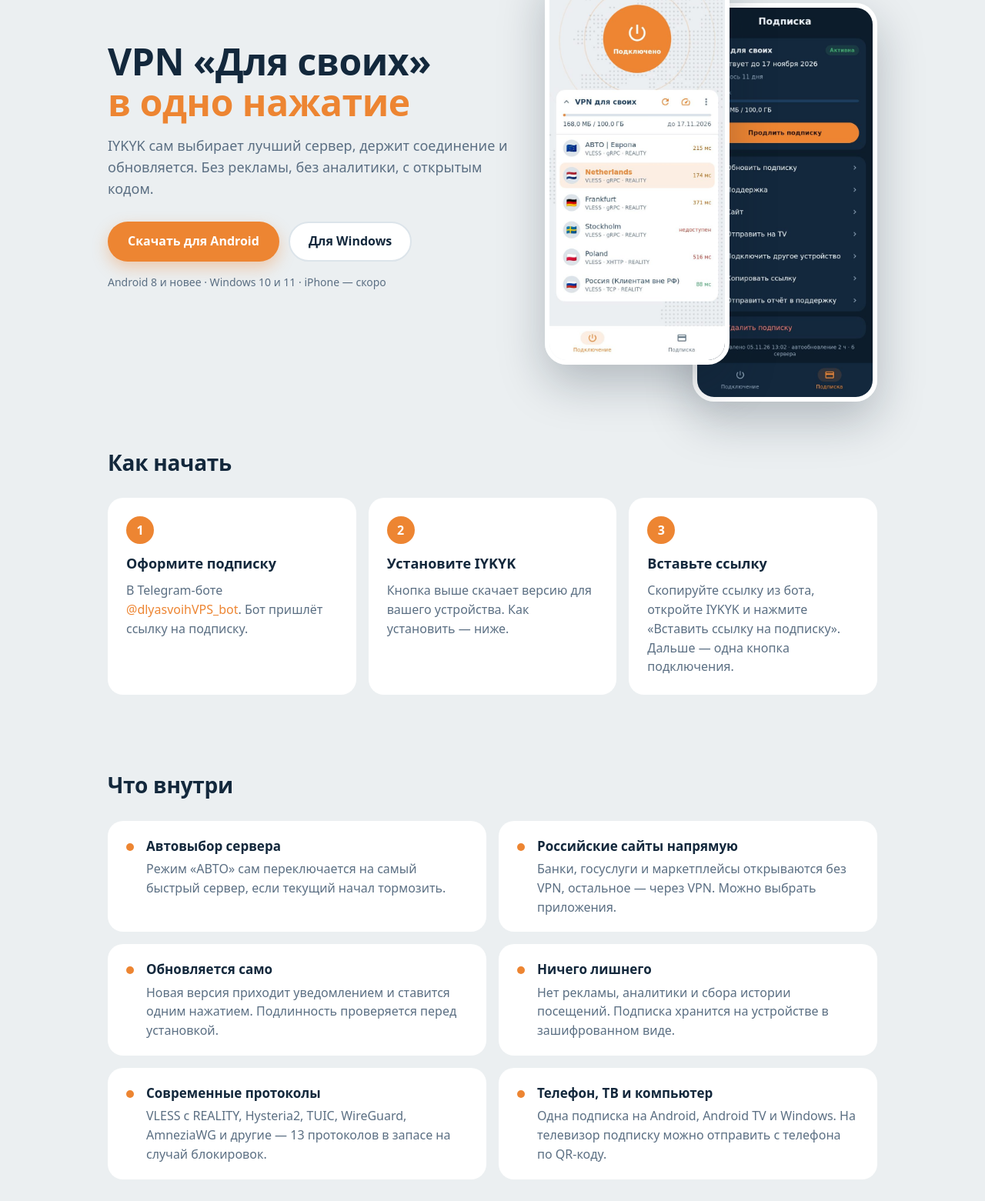
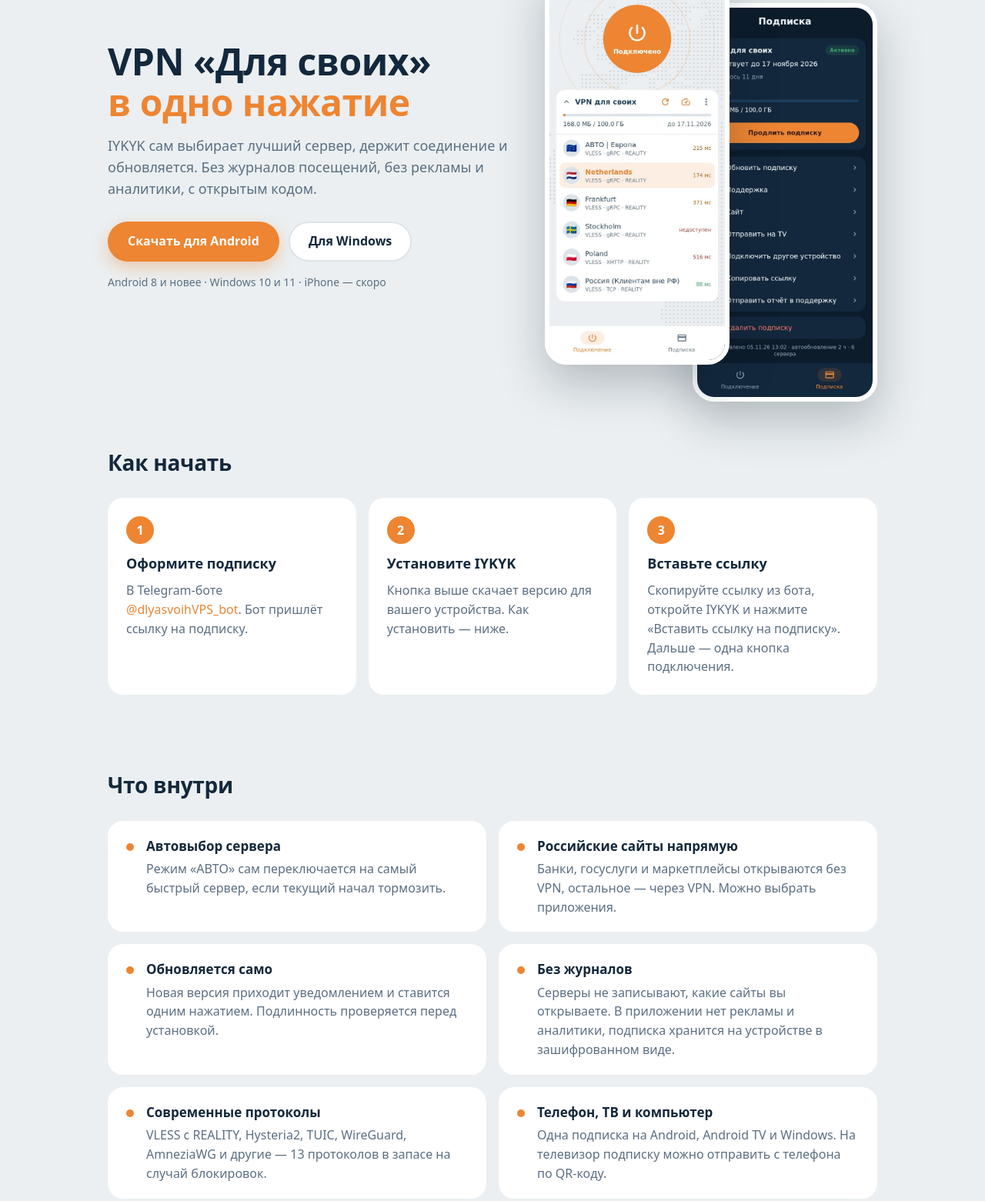
Before and after one commit to iykyk-dev/iykyk, a plain HTML site: page site/index.html in a window 1280 px wide. Shown: the part 161-1722 px from the top of the page at 77% size. Drawn offline with Linux system fonts and the light colour scheme; no server answers.

Commit message:
Site: VPN servers keep no browsing logs (confirmed by the operator)
Co-Authored-By: Claude Opus 5.5 <noreply@anthropic.com>
Claude-Session: https://claude.ai/code/session_01NNi1msCRzmRcDnSzahwnrq

```diff
--- a/site/index.html
+++ b/site/index.html
@@ -23,7 +23,7 @@
   <div class="hero">
     <div>
       <h1>VPN «Для своих» <span>в&nbsp;одно нажатие</span></h1>
-      <p class="lead">IYKYK сам выбирает лучший сервер, держит соединение и обновляется. Без рекламы, без аналитики, с открытым кодом.</p>
+      <p class="lead">IYKYK сам выбирает лучший сервер, держит соединение и обновляется. Без журналов посещений, без рекламы и аналитики, с открытым кодом.</p>
       <div class="buttons" id="download">
         <a class="btn primary" id="btn-main" href="https://github.com/iykyk-dev/iykyk/releases/latest/download/IYKYK.apk">Скачать для Android</a>
         <a class="btn secondary" id="btn-other" href="https://github.com/iykyk-dev/iykyk/releases/latest/download/IYKYK-Setup.exe">Для Windows</a>
@@ -65,7 +65,7 @@
       <div class="feature"><div class="dot"></div><div><h3>Автовыбор сервера</h3><p>Режим «АВТО» сам переключается на самый быстрый сервер, если текущий начал тормозить.</p></div></div>
       <div class="feature"><div class="dot"></div><div><h3>Российские сайты напрямую</h3><p>Банки, госуслуги и маркетплейсы открываются без VPN, остальное — через VPN. Можно выбрать приложения.</p></div></div>
       <div class="feature"><div class="dot"></div><div><h3>Обновляется само</h3><p>Новая версия приходит уведомлением и ставится одним нажатием. Подлинность проверяется перед установкой.</p></div></div>
-      <div class="feature"><div class="dot"></div><div><h3>Ничего лишнего</h3><p>Нет рекламы, аналитики и сбора истории посещений. Подписка хранится на устройстве в зашифрованном виде.</p></div></div>
+      <div class="feature"><div class="dot"></div><div><h3>Без журналов</h3><p>Серверы не записывают, какие сайты вы открываете. В приложении нет рекламы и аналитики, подписка хранится на устройстве в зашифрованном виде.</p></div></div>
       <div class="feature"><div class="dot"></div><div><h3>Современные протоколы</h3><p>VLESS с REALITY, Hysteria2, TUIC, WireGuard, AmneziaWG и другие — 13 протоколов в запасе на случай блокировок.</p></div></div>
       <div class="feature"><div class="dot"></div><div><h3>Телефон, ТВ и компьютер</h3><p>Одна подписка на Android, Android TV и Windows. На телевизор подписку можно отправить с телефона по QR-коду.</p></div></div>
     </div>
```
Also changed, not shown: site/privacy.html (+2 -1 lines).
